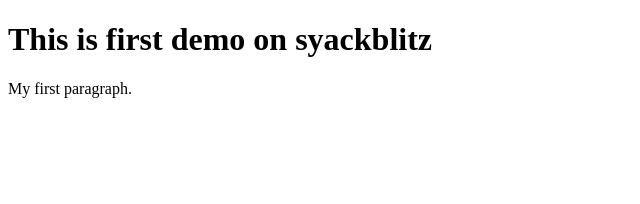
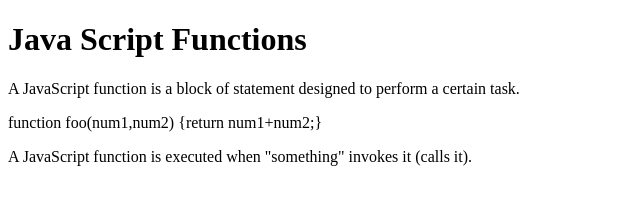
Before and after one commit to krishnamhn009/first-html-prj, a website: page index.html in a window 1280 px wide. Shown: the whole page, without its empty margins (0-640 px from the left). Drawn offline with Linux system fonts and the light colour scheme.

Commit message:
1 file modified

```diff
--- a/index.html
+++ b/index.html
@@ -1,12 +1,21 @@
 <!DOCTYPE html>
 <html>
-  <head>
-    <title>Krishna | CodeRank</title>
-  </head>
-  <body>
 
-    <h1>This is first demo on syackblitz</h1>
-    <p>My first paragraph.</p>
+<head>
+	<title>Java Script Functions</title>
+</head>
 
-  </body>
+<body>
+
+	<h1>Java Script Functions</h1>
+	<p>A JavaScript function is a block of statement designed to perform a certain task.</p>
+
+	function foo(num1,num2)
+	{return num1+num2;}
+
+
+	<p>A JavaScript function is executed when "something" invokes it (calls it).</p>
+
+</body>
+
 </html>
```
